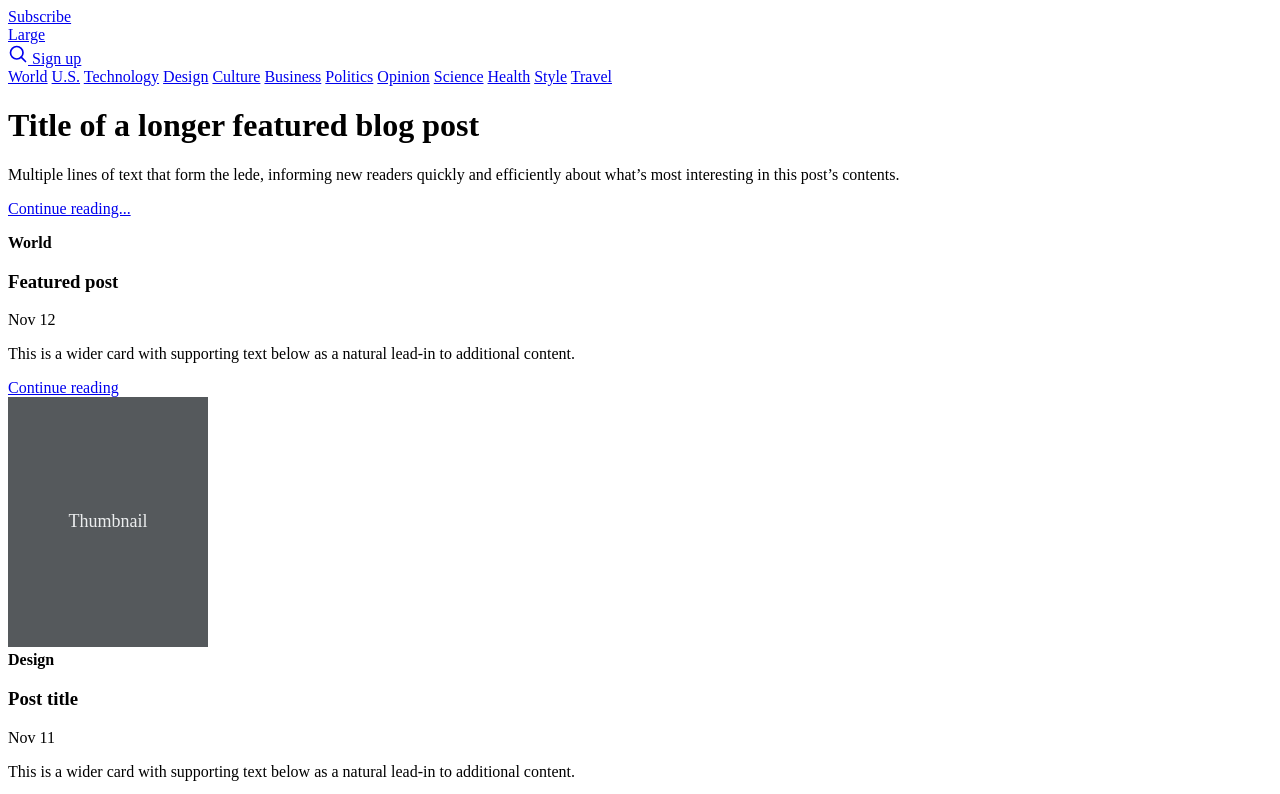
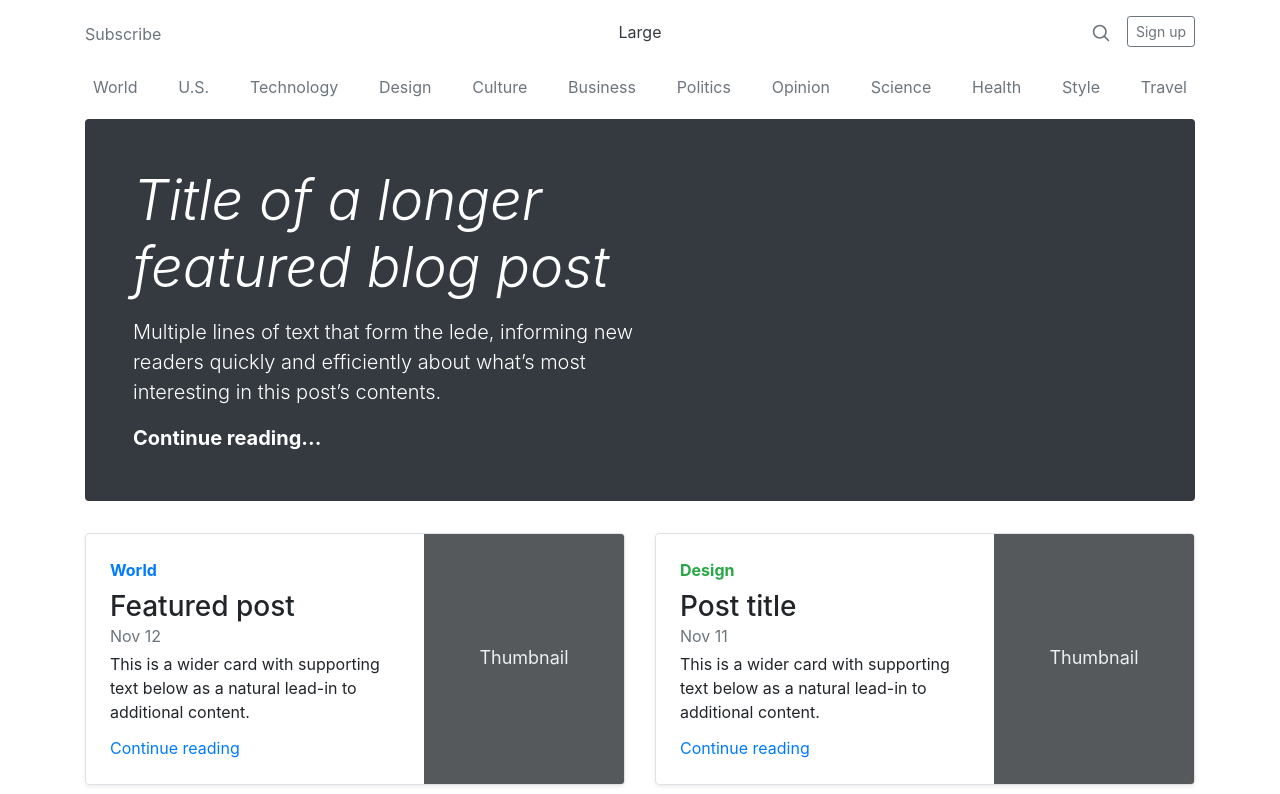
Before and after one commit to palomartechclub/HelloWorld, a plain HTML site: page index2.html in a window 1280 px wide. Shown: the top 794 px of the page. Drawn offline with nearby package versions, Linux system fonts and the light colour scheme.

Commit message:
Update index2.html

```diff
--- a/index2.html
+++ b/index2.html
@@ -12,7 +12,7 @@
     <link rel="canonical" href="https://getbootstrap.com/docs/4.5/examples/blog/">
 
     <!-- Bootstrap core CSS -->
-<link href="/styles.css" rel="stylesheet" integrity="sha384-TX8t27EcRE3e/ihU7zmQxVncDAy5uIKz4rEkgIXeMed4M0jlfIDPvg6uqKI2xXr2" crossorigin="anonymous">
+<link rel="stylesheet" href="https://cdn.jsdelivr.net/npm/bootstrap@4.5.3/dist/css/bootstrap.min.css" integrity="sha384-TX8t27EcRE3e/ihU7zmQxVncDAy5uIKz4rEkgIXeMed4M0jlfIDPvg6uqKI2xXr2" crossorigin="anonymous">
 
     <!-- Favicons -->
 <link rel="apple-touch-icon" href="/docs/4.5/assets/img/favicons/apple-touch-icon.png" sizes="180x180">
```
